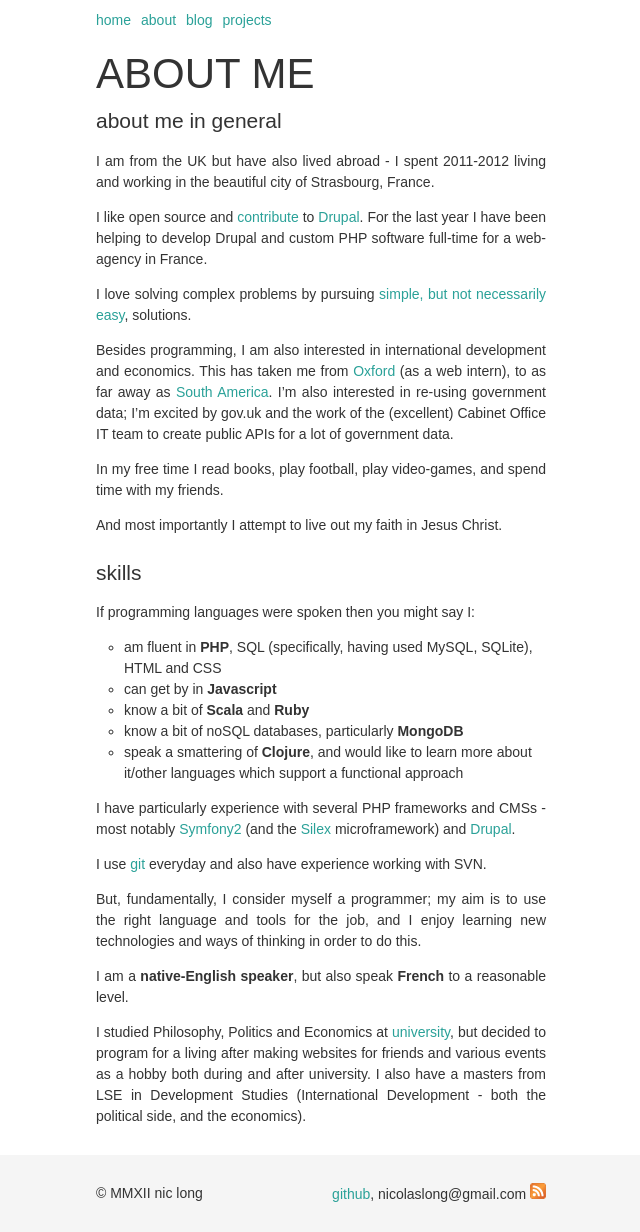
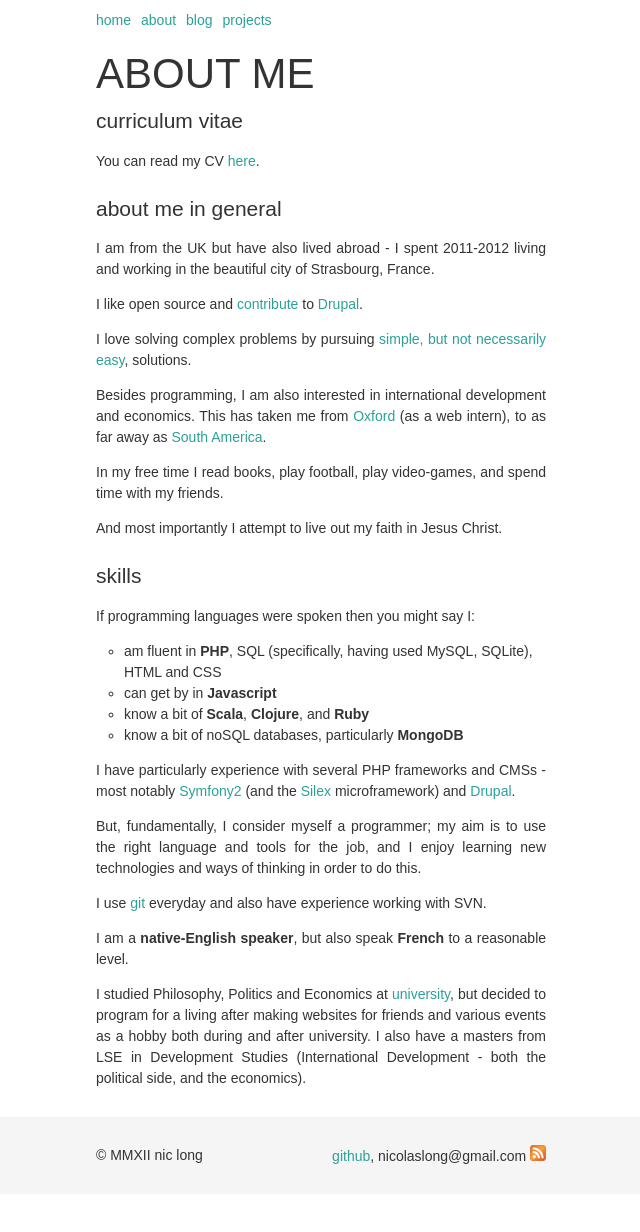
Before and after one commit to nicl/nicl.github.com, a Jekyll site: the page built from about.md, in a window 1280 px wide. Shown: the whole page, without its empty margins (319-959 px from the left). Built offline with Jekyll 4.4.1, drawn with Linux system fonts in a browser that asks for light colours; after the commit the page ends 1194 px from its top, so only the background shows below that.

Commit message:
added cv and updated about page

```diff
--- a/_includes/core.css
+++ b/_includes/core.css
@@ -147,7 +147,7 @@
     }
 
     .chocolate-cake {
-        margin-top: 2em;
+        margin-top: 1em;
     }
 }
 
--- a/about.md
+++ b/about.md
@@ -3,18 +3,31 @@ layout: default
 title: about me
 ---
 
+Curriculum Vitae
+----------------
+
+You can read my CV [here](/curriculum-vitae.html).
+
 About me in general
 -------------------
 
-I am from the UK but have also lived abroad - I spent 2011-2012 living and working in the beautiful city of Strasbourg, France.
+I am from the UK but have also lived abroad - I spent 2011-2012 living
+and working in the beautiful city of Strasbourg, France.
 
-I like open source and [contribute](http://drupal.org/user/427352) to [Drupal](http://www.drupal.org). For the last year I have been helping to develop Drupal and custom PHP software full-time for a  web-agency in France.
+I like open source and [contribute](http://drupal.org/user/427352) to
+[Drupal](http://www.drupal.org).
 
-I love solving complex problems by pursuing [simple, but not necessarily easy](http://www.infoq.com/presentations/Simple-Made-Easy), solutions.
+I love solving complex problems by pursuing [simple, but not
+necessarily
+easy](http://www.infoq.com/presentations/Simple-Made-Easy), solutions.
 
-Besides programming, I am also interested in international development and economics. This has taken me from [Oxford](http://www.oxfam.org/) (as a web intern), to as far away as [South America](http://www.latinlink.org/). I'm also interested in re-using government data; I'm excited by gov.uk and the work of the (excellent) Cabinet Office IT team to create public APIs for a lot of government data.
+Besides programming, I am also interested in international development
+and economics. This has taken me from [Oxford](http://www.oxfam.org/)
+(as a web intern), to as far away as [South
+America](http://www.latinlink.org/).
 
-In my free time I read books, play football, play video-games, and spend time with my friends.
+In my free time I read books, play football, play video-games, and
+spend time with my friends.
 
 And most importantly I attempt to live out my faith in Jesus Christ.
 
@@ -23,18 +36,30 @@ Skills
 
 If programming languages were spoken then you might say I:
 
-- am fluent in **PHP**, SQL (specifically, having used MySQL, SQLite), HTML and CSS
+- am fluent in **PHP**, SQL (specifically, having used MySQL, SQLite),
+  HTML and CSS
 - can get by in **Javascript**
-- know a bit of **Scala** and **Ruby**
+- know a bit of **Scala**, **Clojure**, and **Ruby**
 - know a bit of noSQL databases, particularly **MongoDB**
-- speak a smattering of **Clojure**, and would like to learn more about it/other languages which support a functional approach
 
-I have particularly experience with several PHP frameworks and CMSs - most notably [Symfony2](http://symfony.com/) (and the [Silex](http://silex.sensiolabs.org/) microframework) and [Drupal](http://www.drupal.org).
+I have particularly experience with several PHP frameworks and CMSs -
+most notably [Symfony2](http://symfony.com/) (and the
+[Silex](http://silex.sensiolabs.org/) microframework) and
+[Drupal](http://www.drupal.org).
 
-I use [git](http://github.com/nicl) everyday and also have experience working with SVN.
+But, fundamentally, I consider myself a programmer; my aim is to use
+the right language and tools for the job, and I enjoy learning new
+technologies and ways of thinking in order to do this.
 
-But, fundamentally, I consider myself a programmer; my aim is to use the right language and tools for the job, and I enjoy learning new technologies and ways of thinking in order to do this.
+I use [git](http://github.com/nicl) everyday and also have experience
+working with SVN.
 
-I am a **native-English speaker**, but also speak **French** to a reasonable level.
+I am a **native-English speaker**, but also speak **French** to a
+reasonable level.
 
-I studied Philosophy, Politics and Economics at [university](http://www.ox.ac.uk), but decided to program for a living after making websites for friends and various events as a hobby both during and after university. I also have a masters from LSE in Development Studies (International Development - both the political side, and the economics).
+I studied Philosophy, Politics and Economics at
+[university](http://www.ox.ac.uk), but decided to program for a living
+after making websites for friends and various events as a hobby both
+during and after university. I also have a masters from LSE in
+Development Studies (International Development - both the political
+side, and the economics).
```
Also changed, not shown: curriculum-vitae.md (added, +128 -0 lines), projects.md (+2 -0 lines).
